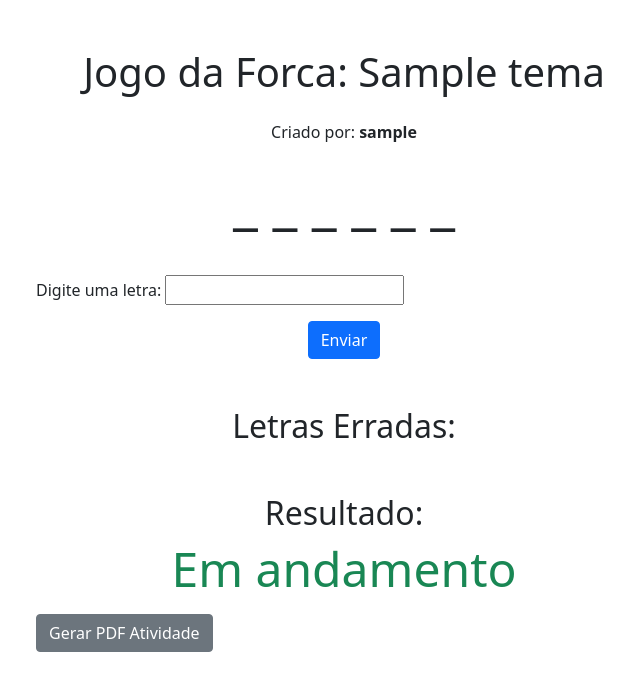
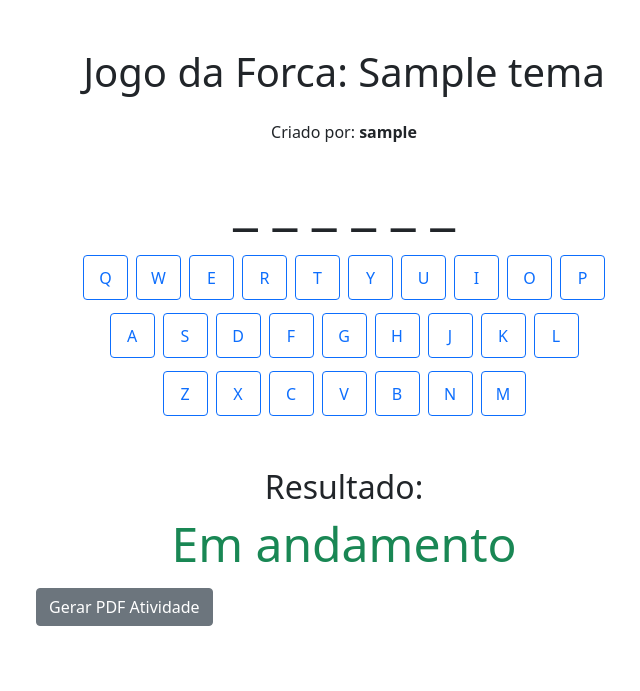
Before and after one commit to wand-CE/jogo_da_forca, a Django app: page /jogar/1/ in a window 1280 px wide. Shown: the part 56-747 px from the top of the page, without its empty margins (296-936 px from the left). Run offline with Django 4.2, Linux system fonts and the light colour scheme; tables that the repository leaves empty hold one stand-in row (values such as "Sample post").

Commit message:
adicionando interface da forca

```diff
--- a/jogo/templates/jogo/jogo_forca.html
+++ b/jogo/templates/jogo/jogo_forca.html
@@ -1,4 +1,29 @@
 {% extends 'base.html' %}
+{% block styles %}
+    <style>
+        /* Estilos principais para o teclado QWERTY */
+        .qwerty-row {
+            display: flex;
+            justify-content: center;
+            margin-bottom: 5px;
+        }
+
+        .letra-btn {
+            width: 45px;
+            height: 45px;
+            font-size: 16px;
+        }
+
+        /* Ajustes para telas menores que 507px */
+        @media (max-width: 507px) {
+            .letra-btn {
+                width: 30px;
+                height: 30px;
+                font-size: 12px;
+            }
+        }
+    </style>
+{% endblock styles %}
 {% block conteudo %}
     <div class="container mt-5">
         <h1 class="text-center mb-4">Jogo da Forca: {{ tema.nome }}</h1>
@@ -9,30 +34,36 @@
                 <div class="col-md-8">
                     <p id="palavra" class="display-4 text-center">
                         {% for letra in palavra %}
-                            <span class="letra" data-letra="{{ letra }}">_</span>
+                            <span class="letra" data-letra-correta="{{ letra }}">_</span>
                         {% endfor %}
                     </p>
                 </div>
             </div>
 
-            <form id="forca-form" method="post" class="mt-4">
-                {% csrf_token %}
-                <input type="hidden" name="jogo_id" value="{{ jogo_id }}">
-                <div class="form-group">
-                    {{ form.as_p }}
+            <div id="teclado" class="text-center">
+                <!-- Primeira linha do teclado QWERTY -->
+                <div class="qwerty-row">
+                    {% for letra in "QWERTYUIOP" %}
+                        <button class="btn btn-outline-primary m-1 letra-btn"
+                                data-letra="{{ letra }}">{{ letra }}</button>
+                    {% endfor %}
                 </div>
-                <div class="text-center">
-                    <button type="submit" class="btn btn-primary">Enviar</button>
+
+                <!-- Segunda linha do teclado QWERTY -->
+                <div class="qwerty-row">
+                    {% for letra in "ASDFGHJKL" %}
+                        <button class="btn btn-outline-primary m-1 letra-btn"
+                                data-letra="{{ letra }}">{{ letra }}</button>
+                    {% endfor %}
                 </div>
-            </form>
 
-            <div class="mt-5">
-                <h2 class="text-center">Letras Erradas:</h2>
-                <p id="erros" class="text-center text-danger font-weight-bold">
-                    {% for letra in erros %}
-                        <span class="letra">{{ letra }}</span>
+
+                <div class="qwerty-row">
+                    {% for letra in "ZXCVBNM" %}
+                        <button class="btn btn-outline-primary m-1 letra-btn"
+                                data-letra="{{ letra }}">{{ letra }}</button>
                     {% endfor %}
-                </p>
+                </div>
             </div>
 
             <div class="mt-5">
@@ -40,50 +71,78 @@
                 <p id="resultado" class="text-center text-success display-5">{{ resultado }}</p>
             </div>
         </div>
+
         <a href="{% url 'jogar_relatorio' %}" class="btn btn-secondary">Gerar PDF Atividade</a>
     </div>
 
     <script>
         document.addEventListener('DOMContentLoaded', function () {
             const palavraElement = document.getElementById('palavra');
-            const errosElement = document.getElementById('erros');
             const resultadoElement = document.getElementById('resultado');
-            const form = document.getElementById('forca-form');
+            const teclado = document.getElementById('teclado');
 
             function updatePalavra(acertos) {
                 palavraElement.querySelectorAll('.letra').forEach(span => {
-                    const letra = span.dataset.letra.toUpperCase();
-                    span.textContent = acertos.includes(letra) ? letra : '_';
+                    const letra = span.dataset.letraCorreta.toUpperCase();
+                    span.textContent = acertos.includes(letra) ? letra : "_";
+                });
+
+                acertos.forEach(letraCerta => {
+                    let buttonLetra = document.querySelector(`button[data-letra='${letraCerta}']`);
+                    changeButtonClass(buttonLetra, "btn-outline-primary", "btn-success");
                 });
             }
 
+
             function updateErros(erros) {
-                errosElement.innerHTML = erros.map(letra => `<span class="letra">${letra}</span>`).join('');
+                erros.forEach(letraErrada => {
+                    let buttonLetra = document.querySelector(`button[data-letra='${letraErrada}']`);
+                    changeButtonClass(buttonLetra, "btn-outline-primary", "btn-danger");
+                });
             }
+
+            function changeButtonClass(btn, beforeClass, afterClass) {
+                if (btn.classList.contains(beforeClass)) {
+                    btn.classList.remove(beforeClass);
+                    btn.classList.add(afterClass);
+                }
+            }
+
 
             function updateResultado(resultado) {
                 resultadoElement.textContent = resultado;
+
+
+                if (resultado !== "Em andamento") {
+                    let teclasTeclado = document.querySelectorAll("button[data-letra]");
+                    teclasTeclado.forEach(tecla => disableButton(tecla));
                 }
 
-            form.addEventListener('submit', function (event) {
-                event.preventDefault();
-
-                const form = document.querySelector('#forca-form'); // Certifique-se de que o ID do formulário está correto
-                const formData = new FormData(form);
-
-                // Adiciona o ID do jogo ao FormData, se ainda não estiver incluído
-                const jogoIdInput = document.querySelector('input[name="jogo_id"]');
-                if (jogoIdInput) {
-                    formData.append('jogo_id', jogoIdInput.value);
             }
 
-                // Envia a solicitação fetch
+            // Função para desativar os botões após o clique
+            function disableButton(button) {
+                button.disabled = true;
+                button.classList.add('disabled');
+            }
+
+            teclado.addEventListener('click', function (event) {
+                if (event.target.classList.contains('letra-btn')) {
+                    const letra = event.target.getAttribute('data-letra');
+                    console.log(letra);
+
+                    // Cria um objeto FormData para simular um envio de formulário
+                    const formData = new FormData();
+                    formData.append('letra', letra);
+                    formData.append('jogo_id', '{{ jogo_id }}'); // Inclui o ID do jogo
+
+                    // Envia a letra selecionada via fetch
                     fetch('{% url "jogarForca" tema_id=tema.id %}', {
                         method: 'POST',
                         body: formData,
                         headers: {
                             'X-Requested-With': 'XMLHttpRequest',
-                        'X-CSRFToken': formData.get('csrfmiddlewaretoken')
+                            'X-CSRFToken': '{{ csrf_token }}'
                         }
                     })
                         .then(response => response.json())
@@ -95,9 +154,12 @@
                             updatePalavra(data.acertos);
                             updateErros(data.erros);
                             updateResultado(data.resultado);
+                            disableButton(event.target); // Desativa o botão clicado
                         })
                         .catch(error => console.error('Error:', error));
+                }
             });
-        });
+        })
+        ;
     </script>
 {% endblock conteudo %}
```
Also changed, not shown: jogo/templates/jogo_forca.html (deleted, +0 -109 lines). Lines whose indentation alone changed are shown as unchanged.
